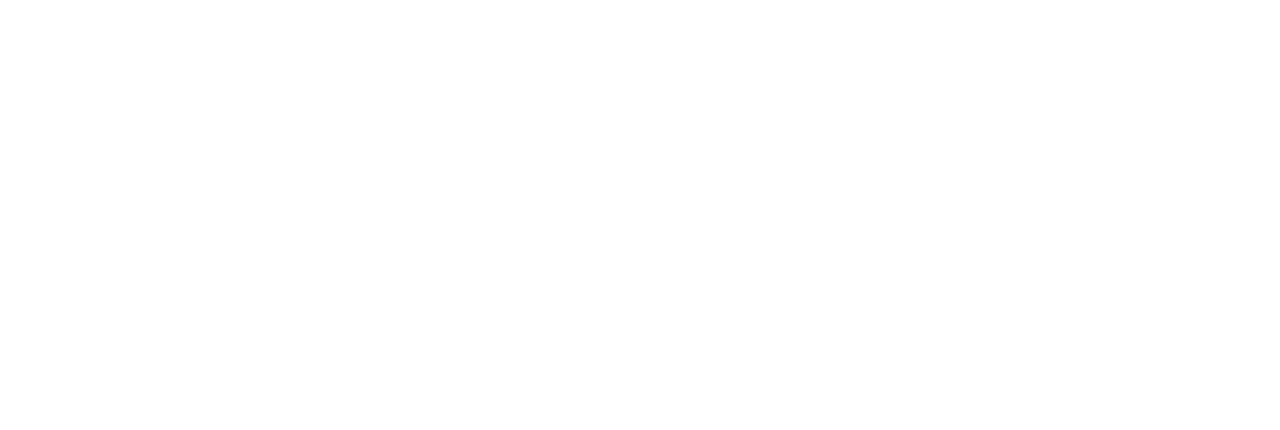
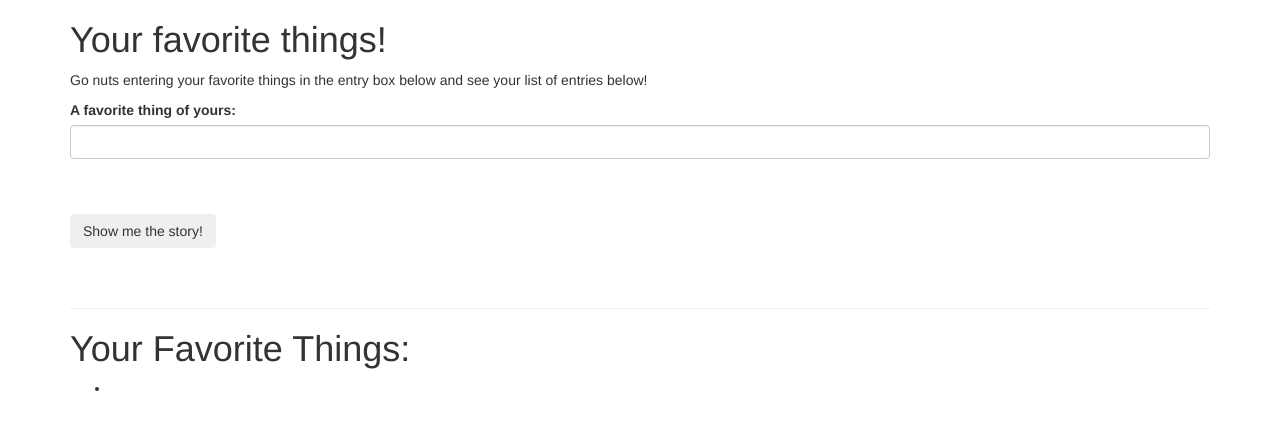
Before and after one commit to gingerlee/JavaScriptReview, a plain HTML site: page index.html in a window 1280 px wide. Drawn offline with Linux system fonts and the light colour scheme.

Commit message:
Add a form section to index.html and start the scripts.js file setup.

```diff
--- a/index.html
+++ b/index.html
@@ -10,8 +10,28 @@
   </head>
   <body>
     <div class="container">
-
-
+      <h1>Your favorite things!</h1>
+      <p>Go nuts entering your favorite things in the entry box below and see your list of entries below! </p>
+      <div id="blanks">
+        <form>
+          <div class="form-group">
+            <label for="favorite">A favorite thing of yours:</label>
+            <input id="favorite" class="form-control" type="text">
+          </div>
+          <br>
+          <br>
+          <button type="submit" class="btn">Show me the story!</button>
+        </form>
+      </div>
+          <br>
+          <br>
+          <hr>
+      <div id="favlist">
+        <h1>Your Favorite Things:</h1>
+        <ul>
+          <li><span class="favorite1"></span></li>
+        </ul>
+      </div>
 
     </div>
   </body>
--- a/js/scripts.js
+++ b/js/scripts.js
@@ -0,0 +1,3 @@
+$(document).ready(function() {
+  $("#blanks form")
+});
```
